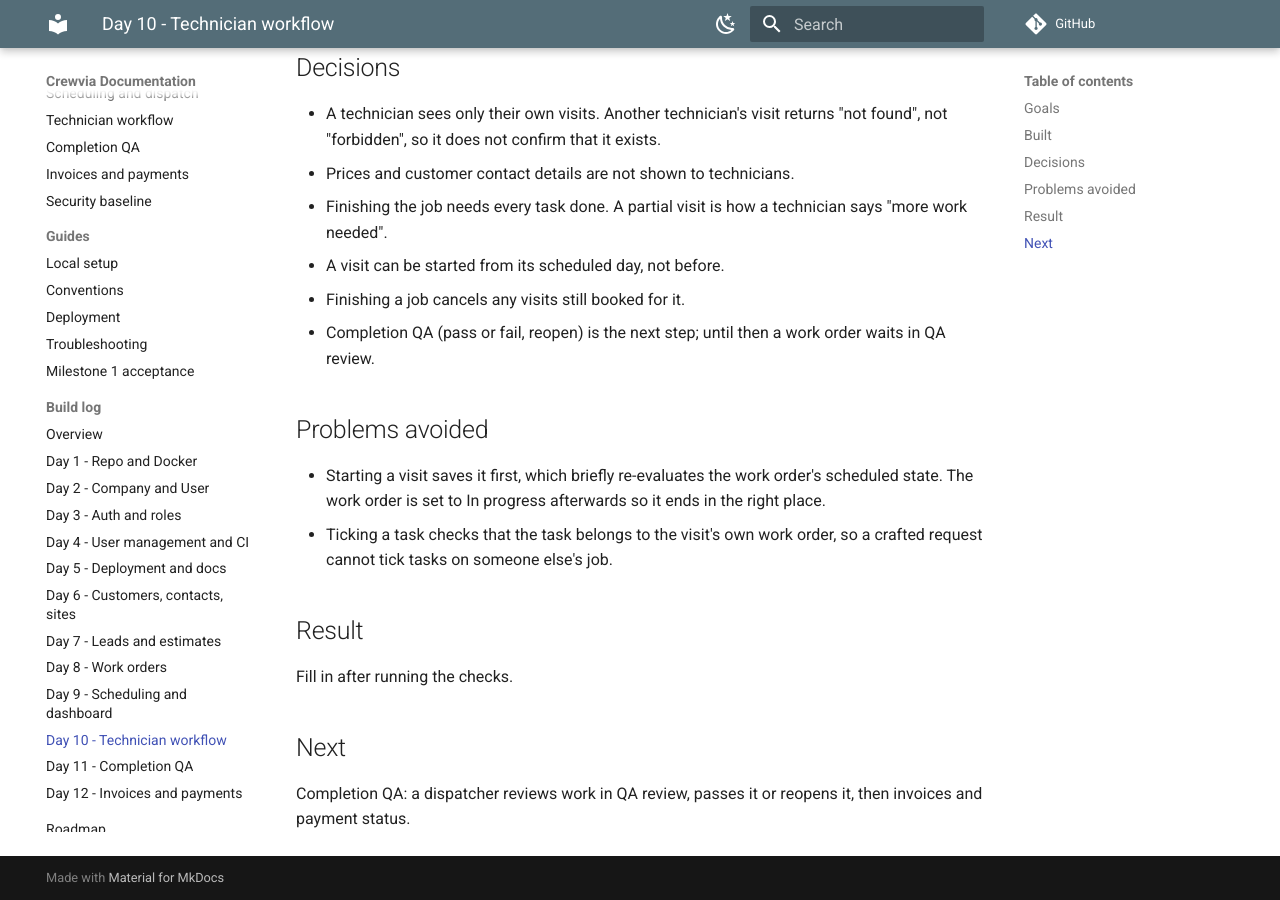
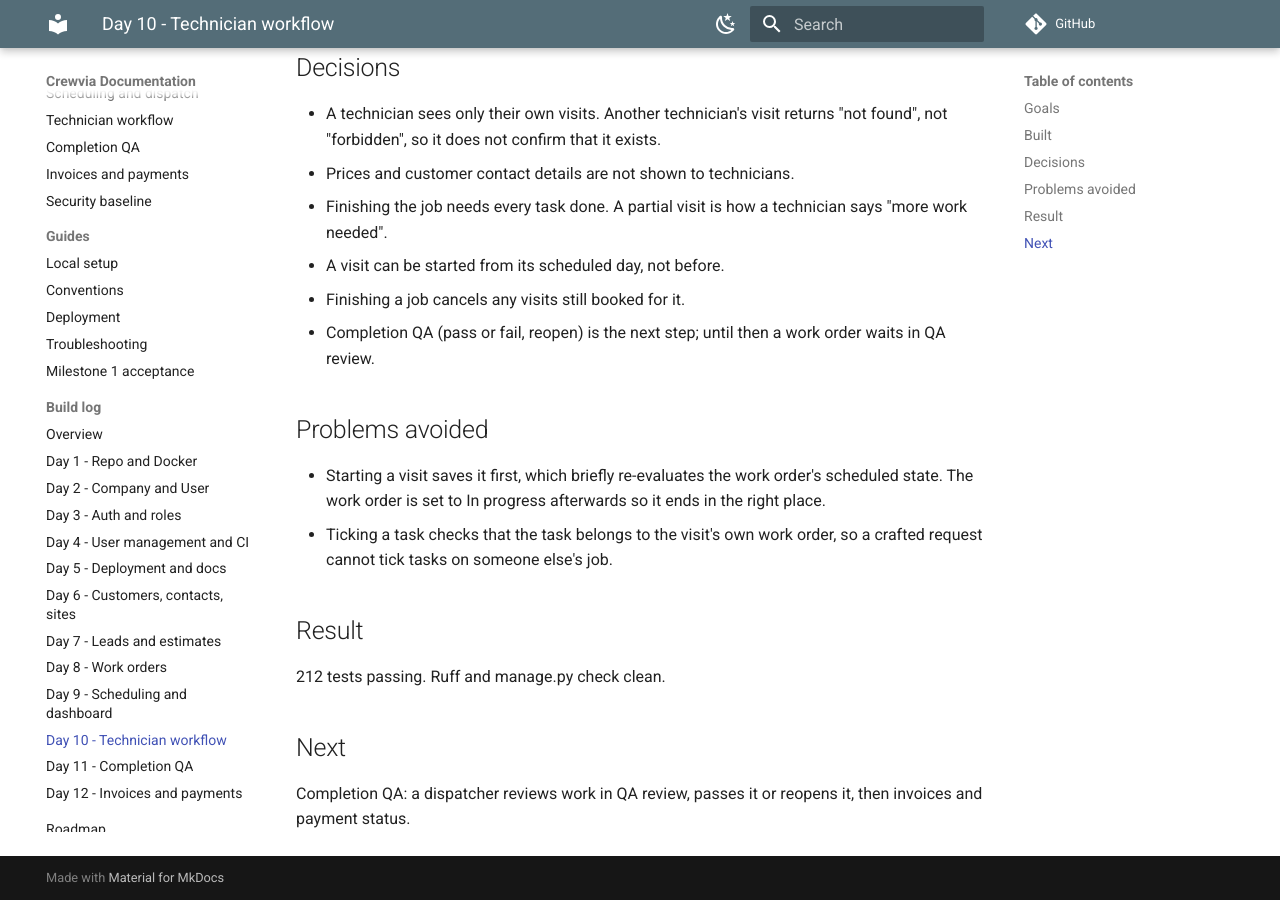
Before and after one commit to phanin/crewvia-docs, an MkDocs documentation site: the page built from docs/daily/day-10.md, in a window 1280 px wide and 900 px high, scrolled down 700 px. Built offline with MkDocs 1.6.1 and Material for MkDocs 9.7.7, drawn with Linux system fonts in a browser that asks for light colours; comment, search, counter and statistics services are not loaded.

Commit message:
Docs: Day 9 and 10 results

```diff
--- a/docs/daily/day-10.md
+++ b/docs/daily/day-10.md
@@ -31,7 +31,7 @@
 
 ## Result
 
-Fill in after running the checks.
+212 tests passing. Ruff and manage.py check clean.
 
 ## Next
 
```
Also changed, not shown: docs/daily/day-09.md (+1 -1 lines).
